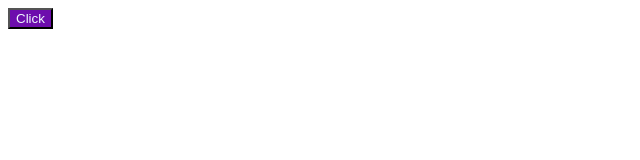
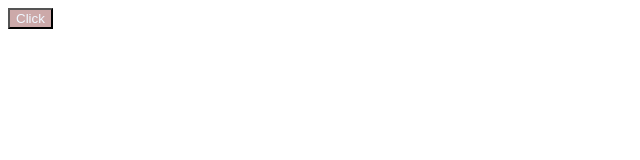
Before and after one commit to JuniorPires-Stim/Aula-Git, a plain HTML site: page index.html in a window 1280 px wide. In both pictures the pointer is over the button "Click". Shown: the full height of the page, 0-640 px from the left. Drawn offline with Linux system fonts and the light colour scheme.

Commit message:
botão rosa

```diff
--- a/aulaBotao.css
+++ b/aulaBotao.css
@@ -3,5 +3,5 @@
     color: aliceblue;
 }
 .botao:hover{
-    background-color: rgb(109, 13, 173);
+    background-color: rgb(204, 169, 169);
 }
```
